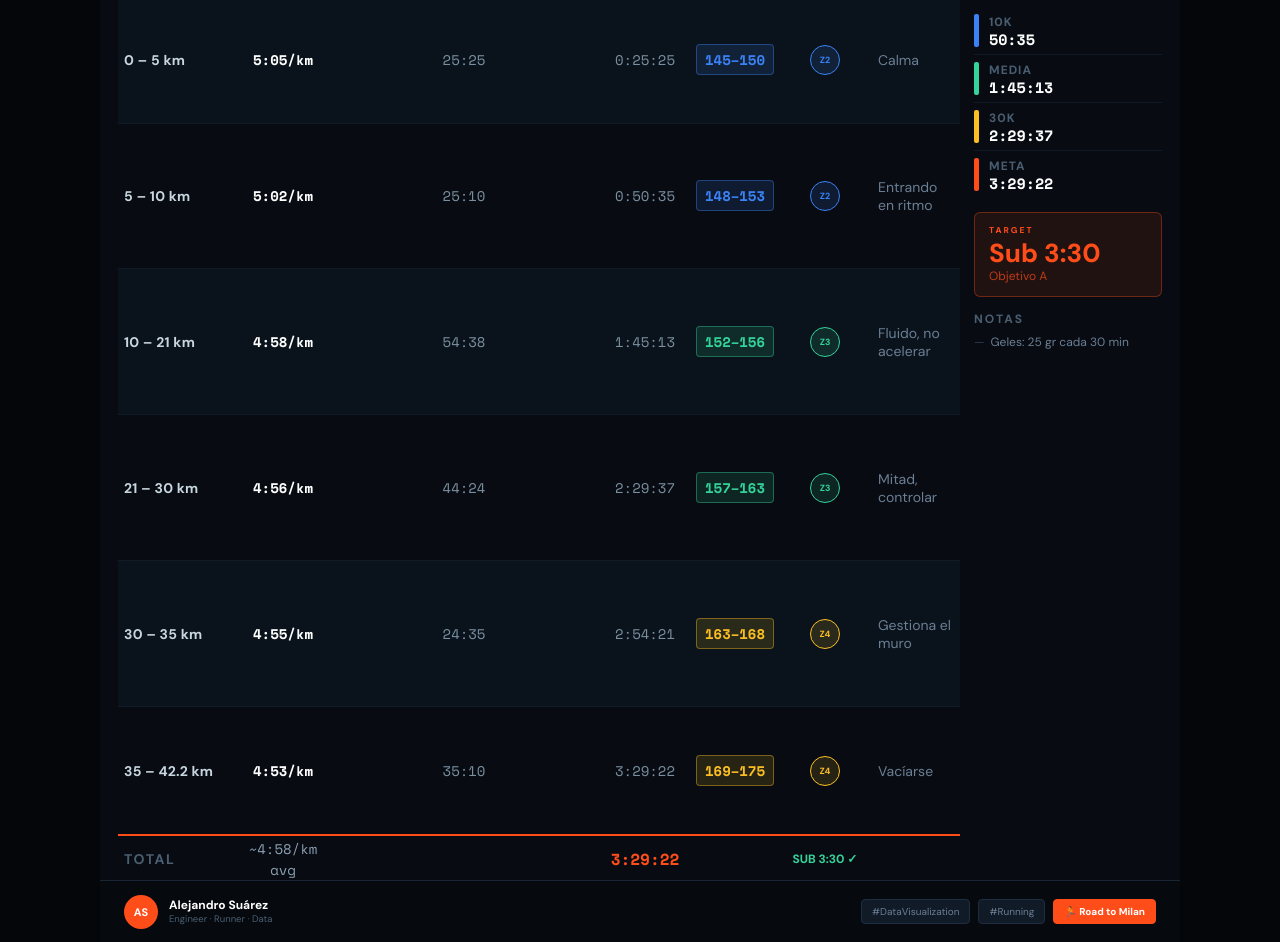
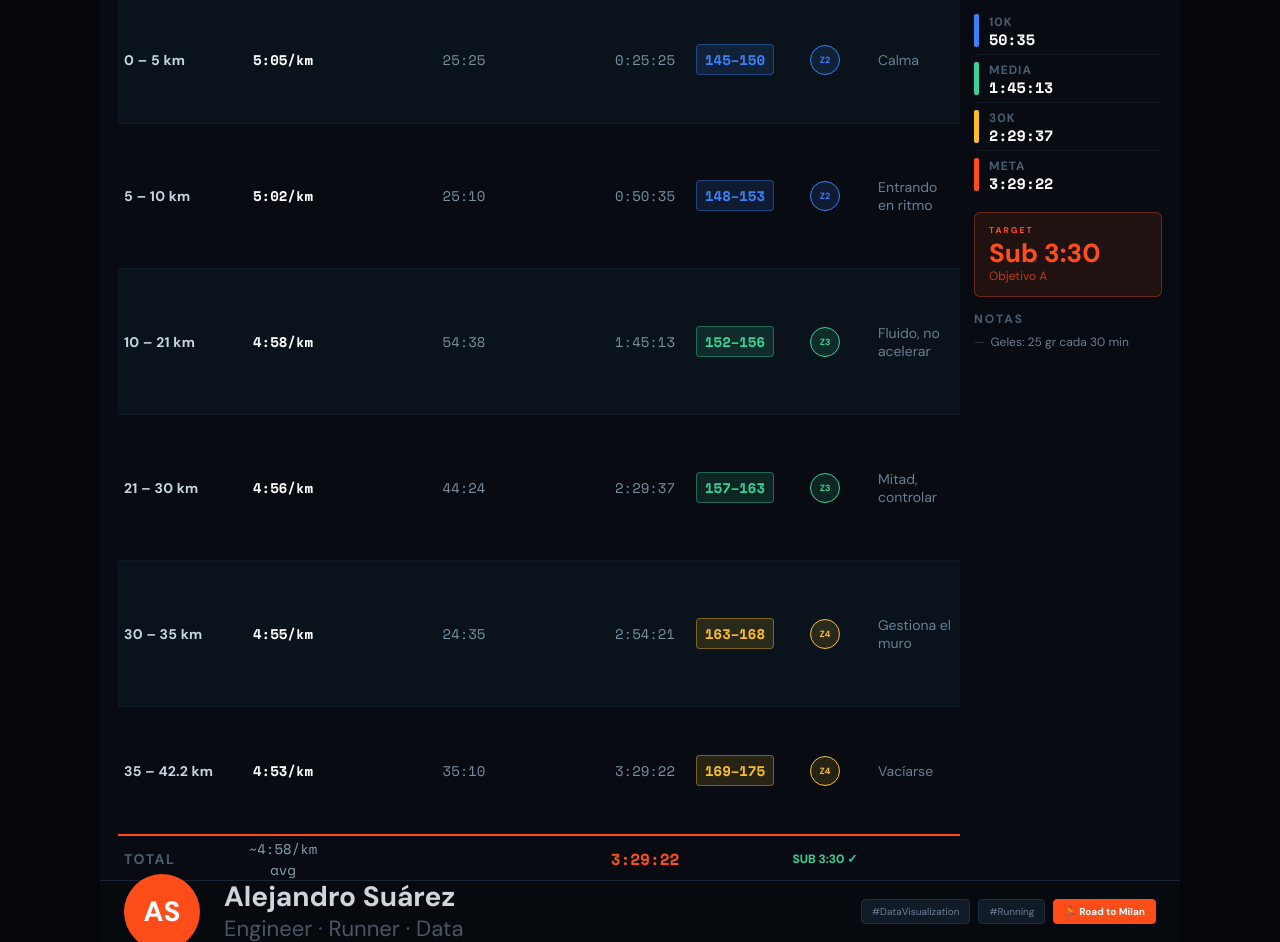
Before and after one commit to alexsuareez/linkedin-data-stories, a plain HTML site: page posts/2026-04-09-marathonplan/slide-2/index.html in a window 1280 px wide. Shown: the part 138-1080 px from the top of the page. Drawn offline with nearby package versions, Linux system fonts and the light colour scheme.

Commit message:
Update index.html

```diff
--- a/posts/2026-04-09-marathonplan/slide-2/index.html
+++ b/posts/2026-04-09-marathonplan/slide-2/index.html
@@ -404,33 +404,33 @@
   .author {
     display: flex;
     align-items: center;
-    gap: 11px;
+    gap: 24px;
   }
 
   .avatar {
-    width: 34px;
-    height: 34px;
+    width: 76px;
+    height: 76px;
     border-radius: 50%;
     background: #ff4d1a;
     display: flex;
     align-items: center;
     justify-content: center;
-    font-size: 11px;
-    font-weight: 700;
+    font-size: 28px;
+    font-weight: 800;
     color: #fff;
     flex-shrink: 0;
   }
 
   .author-name {
-    font-size: 12px;
-    font-weight: 700;
-    color: #fff;
+    font-size: 28px;
+    font-weight: 600;
+    color: #d1d5db;
     line-height: 1.2;
   }
 
   .author-sub {
-    font-size: 9.5px;
-    color: #4a5e72;
+    font-size: 22px;
+    color: #4b5563;
   }
 
   .tags {
```
